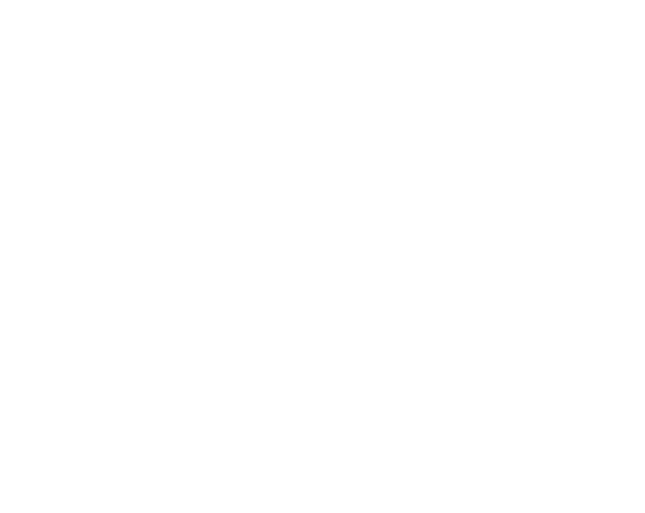
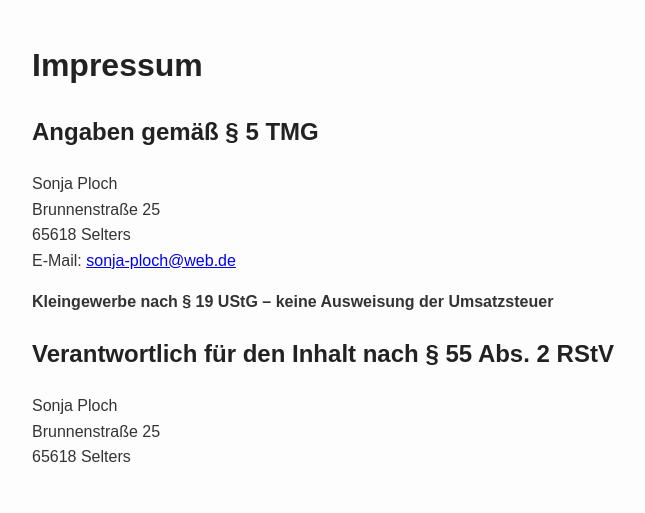
Before and after one commit to SonjaRo1212/sonjaspage, a plain HTML site: page impressum.html in a window 1280 px wide. Shown: the whole page, without its empty margins (208-853 px from the left). Drawn offline with Linux system fonts and the light colour scheme.

Commit message:
added impressum und datenschutz

```diff
--- a/impressum.html
+++ b/impressum.html
@@ -0,0 +1,47 @@
+<!DOCTYPE html>
+<html lang="de">
+<head>
+  <meta charset="UTF-8" />
+  <meta name="viewport" content="width=device-width, initial-scale=1.0" />
+  <title>Impressum</title>
+  <style>
+    body {
+      font-family: Arial, sans-serif;
+      line-height: 1.6;
+      max-width: 800px;
+      margin: 40px auto;
+      padding: 0 20px;
+      background-color: #fdfdfd;
+      color: #333;
+    }
+    h1, h2 {
+      color: #222;
+    }
+    p {
+      margin-bottom: 1em;
+    }
+  </style>
+</head>
+<body>
+
+  <h1>Impressum</h1>
+
+  <h2>Angaben gemäß § 5 TMG</h2>
+  <p>
+    Sonja Ploch<br>
+    Brunnenstraße 25<br>
+    65618 Selters<br>
+    E-Mail: <a href="mailto:sonja-ploch@web.de">sonja-ploch@web.de</a>
+  </p>
+
+  <p><strong>Kleingewerbe nach § 19 UStG – keine Ausweisung der Umsatzsteuer</strong></p>
+
+  <h2>Verantwortlich für den Inhalt nach § 55 Abs. 2 RStV</h2>
+  <p>
+    Sonja Ploch<br>
+    Brunnenstraße 25<br>
+    65618 Selters
+  </p>
+
+</body>
+</html>
```
Also changed, not shown: index.html (+8 -5 lines).
